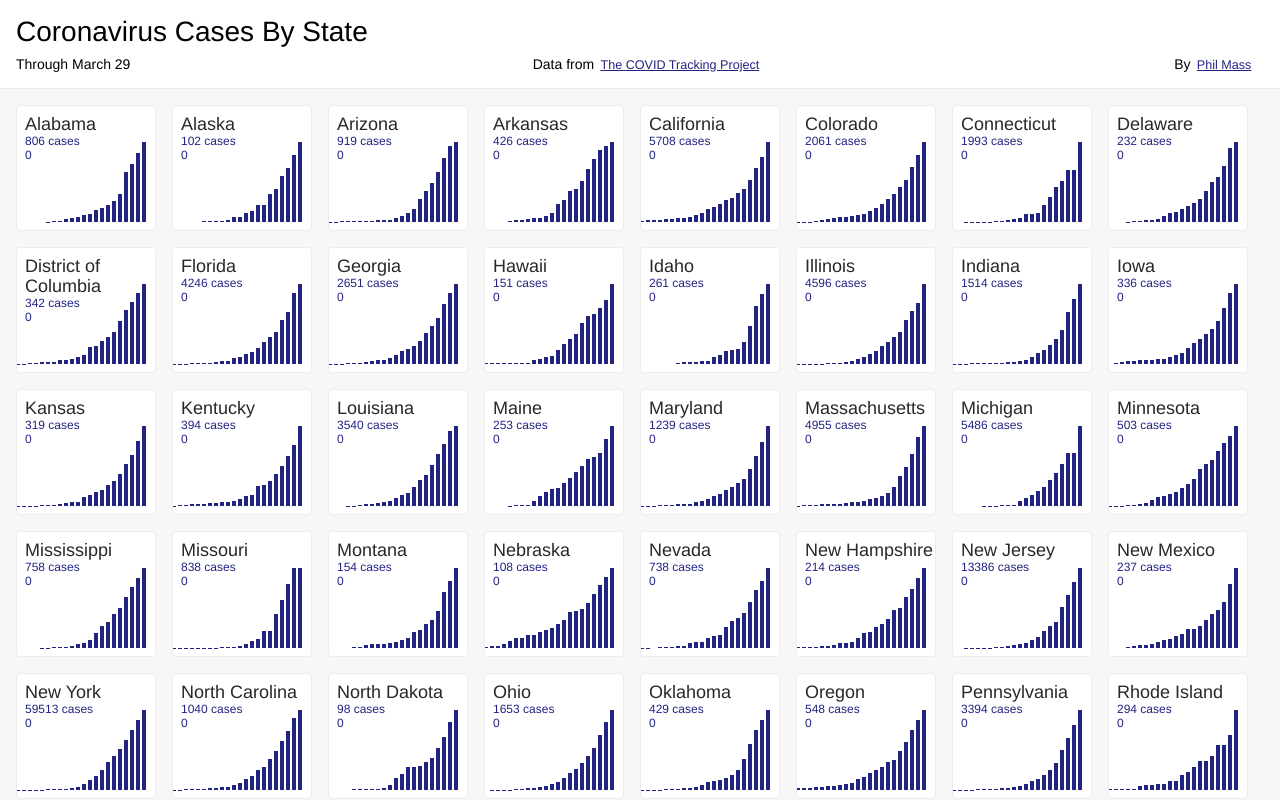
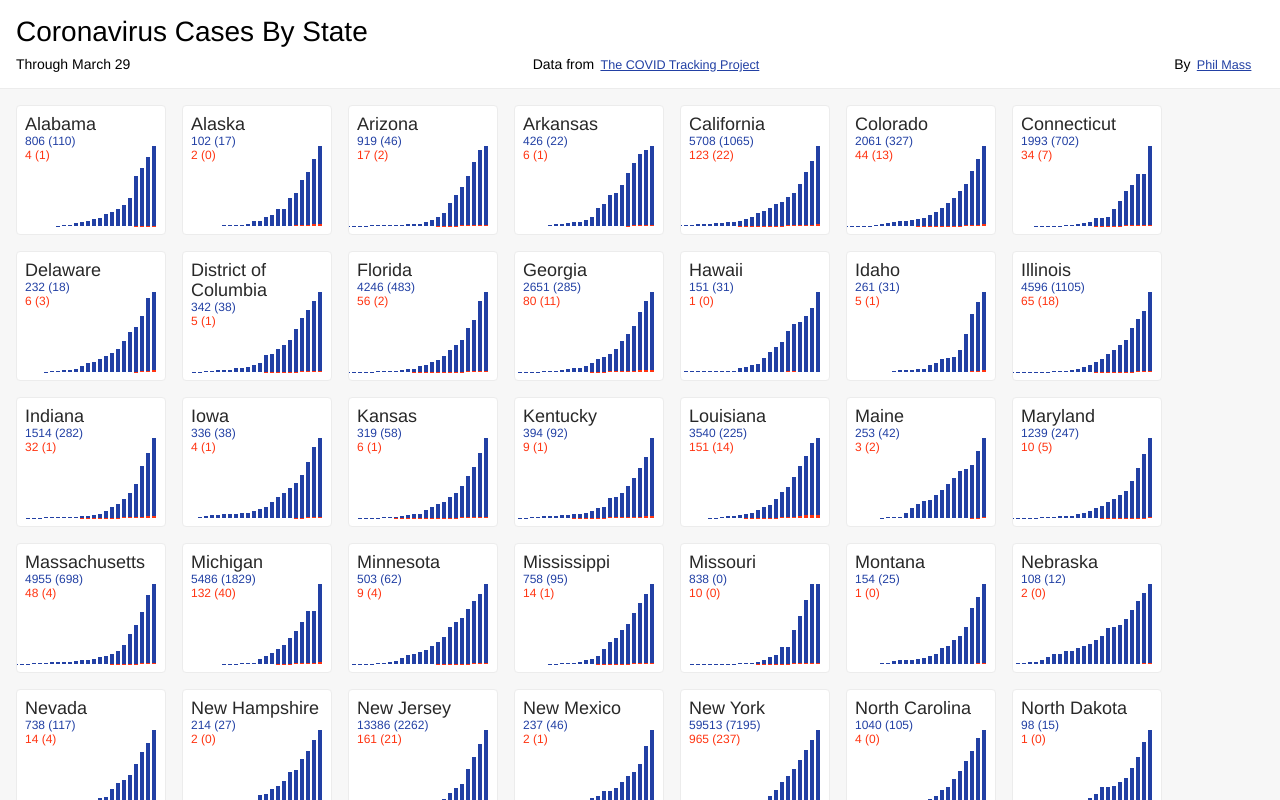
Before and after one commit to philrmass/corona-graphs, a React app: page / in a window 1280 px wide. Shown: the top 800 px of the page. Built offline with nearby package versions, Linux system fonts and the light colour scheme; the HTML template or start-up script is replaced by a standard one.

Commit message:
add selection by type and keys

```diff
--- a/src/components/App.js
+++ b/src/components/App.js
@@ -2,15 +2,17 @@ import React, { useState } from 'react';
 import Header from './Header';
 import Graph from './Graph';
 import MiniGraph from './MiniGraph';
-import { getSortedStates, combineStates, getLastChecked } from '../utilities/data';
+import { getSortedStates, combineStates, getLastChecked, calculateMetadata } from '../utilities/data';
 import { saveData } from '../utilities/file';
 import statesData from '../data/states.json';
 import styles from '../styles/App.module.css';
 
 function App() {
-  const [states, setStates] = useState(statesData);
+  const [states, setStates] = useState(calculateMetadata(statesData));
   const [lastChecked] = useState(getLastChecked(statesData));
   const [graphState, setGraphState] = useState(null);
+  const [graphKeys, setGraphKeys] = useState(['positive', 'death']);
+  const [graphType, setGraphType] = useState('max');
 
   async function update() {
     const url = 'https://covidtracking.com/api/states/daily';
@@ -30,9 +32,12 @@ function App() {
       <li
         key={state.state}
         className={styles.stateLink}
-        onClick={() => setGraphState(state)}
       >
-        <MiniGraph state={state} />
+        <MiniGraph
+          state={state}
+          keys={graphKeys}
+          type={graphType}
+        />
       </li>
     );
   }
--- a/src/components/MiniGraph.js
+++ b/src/components/MiniGraph.js
@@ -1,52 +1,61 @@
 import React from 'react';
 import PropTypes from 'prop-types';
 import styles from '../styles/MiniGraph.module.css';
+import { subtractArrays } from '../utilities/data';
 
-function MiniGraph({ state }) {
-  const max = getMax(state.days, 'positive');
-  const curve = calculateCurve(state.days, 'positive');
-
+function MiniGraph({
+  state,
+  keys,
+  type,
+}) {
   if (!state) {
     return null;
   }
 
-  function getMax(days, key) {
-    return days.reduce((max, day) => {
-      const value = parseInt(day[key]);
-      return value > max ? value : max;
-    }, 1);
-  }
+  function buildMiniGraph() {
+    let values = state.days.map((day) => {
+      return keys.map((key) => day[key]);
+    });
+    if (type === 'new') {
+      values = values.map((value, index, all) => {
+        const last = all[index - 1];
+        return subtractArrays(value, last);
+      });
+    }
 
-  function calculateCurve(days, key) {
-    const values = days.map((day) => day[key]);
-    //??? remove debugging
-    const test = 'OR';
-    if (state.state === test) {
-      console.log(test, values); //eslint-disable-line no-console
-    }
-    return 0;
-  }
+    const max = values.reduce((max, value) => {
+      return Math.max(...value, max);
+    }, 0);
 
-  function buildMiniGraph(days) {
-    const key = 'positive';
-    const max = getMax(days, key);
     return (
       <ul className={styles.graph}>
-        {days.map((day) => buildBar(day, key, max))}
+        {values.map((value, index) => buildBar(index, value, keys, max))}
       </ul>
     );
   }
 
-  function buildBar(day, key, max) {
-    const value = parseInt(day[key]);
-    const percent = (100 * value / max).toFixed(2);
-    const barStyle = { height: `${percent}%` };
+  function buildBar(index, values, keys, max) {
+    const percents = values.map((value) => 100 * value / max);
+
     return (
       <li
-        key={day.date}
-        className={styles.caseBar}
-        style={barStyle}
+        key={index}
+        className={styles.bar}
       >
+        {percents.map((percent, index, all) => {
+          const next = all[index + 1] || 0;
+          const height = (percent - next).toFixed(2);
+          const barStyle = { height: `${height}%` };
+          const keyClass = keys[index] || '';
+          return (
+            <div
+              key={keyClass}
+              style={barStyle}
+              className={keyClass}
+            >
+            </div>
+          );
+        })}
       </li>
     );
   }
@@ -57,20 +66,24 @@ function MiniGraph({ state }) {
         <div className={styles.title}>
           {state.stateName}
         </div>
-        <div className={styles.cases}>
-          {`${max} cases`}
-        </div>
-        <div className={styles.curve}>
-          {curve}
+        <div className={styles.subtitle}>
+          <div className={'positiveText'}>
+            {`${state.positiveMax} (${state.positiveNew})`}
+          </div>
+          <div className={'deathText'}>
+            {`${state.deathMax} (${state.deathNew})`}
+          </div>
         </div>
       </div>
-      {buildMiniGraph(state.days)}
+      {buildMiniGraph()}
     </div>
   );
 }
 
 MiniGraph.propTypes = {
   state: PropTypes.object,
+  keys: PropTypes.arrayOf(PropTypes.string).isRequired,
+  type: PropTypes.string.isRequired,
 };
 
 export default MiniGraph;
--- a/src/index.css
+++ b/src/index.css
@@ -2,7 +2,7 @@
   --bg-white: #ffffff;
   --bg-light-gray: #f7f7f7;
   --border: #ececec;
-  --blue: #222482;
+  --blue: #2240a4;
   --red: #ff3411;
 }
 
@@ -16,3 +16,19 @@ body {
   padding: 0;
   font-family: "Helvetica", sans-serif;
 }
+
+.positive {
+  background: var(--blue);
+}
+
+.positiveText {
+  color: var(--blue);
+}
+
+.death {
+  background: var(--red);
+}
+
+.deathText {
+  color: var(--red);
+}
--- a/src/styles/App.module.css
+++ b/src/styles/App.module.css
@@ -17,6 +17,4 @@
 .stateLink {
   cursor: pointer;
   margin: 8px;
-  text-decoration: underline;
-  font-size: 1.3em;
 }
--- a/src/styles/MiniGraph.module.css
+++ b/src/styles/MiniGraph.module.css
@@ -1,8 +1,8 @@
 .main {
   position: relative;
   background: white;
-  width: 140px;
-  height: 126px;
+  width: 150px;
+  height: 130px;
   padding: 8px;
   border: 1px solid var(--border);
   border-radius: 4px;
@@ -23,13 +23,7 @@
   font-size: 18px;
 }
 
-.cases {
-  color: var(--blue);
-  font-size: 12px;
-}
-
-.curve {
-  color: var(--blue);
+.subtitle {
   font-size: 12px;
 }
 
@@ -39,8 +33,11 @@
   align-items: flex-end;
 }
 
-.caseBar {
+.bar {
   width: 4px;
+  height: 100%;
   margin: 0 1px;
-  background: var(--blue);
+  display: flex;
+  flex-direction: column;
+  justify-content: flex-end;
 }
--- a/src/utilities/data.js
+++ b/src/utilities/data.js
@@ -63,3 +63,52 @@ export function getLastChecked(states) {
     }, last);
   }, '');
 }
+
+export function calculateMetadata(states) {
+  return states.map((state) => {
+    const positiveMax = getMax(state.days, 'positive');
+    const positiveNew = getNew(state.days, 'positive');
+    const deathMax = getMax(state.days, 'death');
+    const deathNew = getNew(state.days, 'death');
+
+    return {
+      ...state,
+      positiveMax,
+      positiveNew,
+      deathMax,
+      deathNew,
+    };
+  });
+}
+
+function getMax(days, key) {
+  return days.reduce((max, day) => {
+    const value = parseInt(day[key]);
+    return value > max ? value : max;
+  }, 0);
+}
+
+function getNew(days, key) {
+  const last = days[days.length - 1];
+  const second = days[days.length - 2];
+  const lastValue = last && last[key];
+  const secondValue = second && second[key];
+
+  if (lastValue && secondValue) {
+    return lastValue - secondValue;
+  }
+  return 0;
+}
+
+export function subtractArrays(as, bs) {
+  if (!bs) {
+    return as;
+  }
+  return as.map((a, index) => {
+    const b = bs[index];
+    if (a && b) {
+      return a - b;
+    }
+    return 0;
+  });
+}
```
Also changed, not shown: 6 other files (tests, documents, lock files or other folders).
